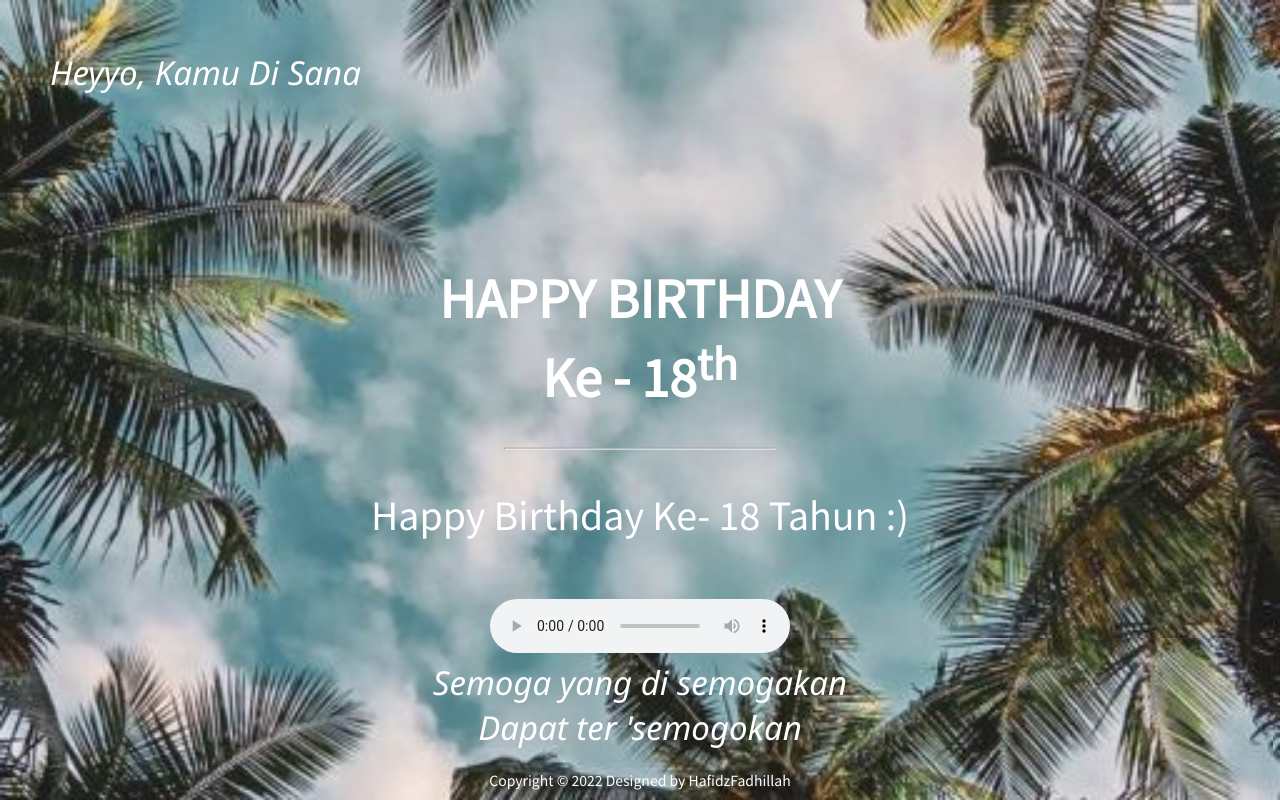
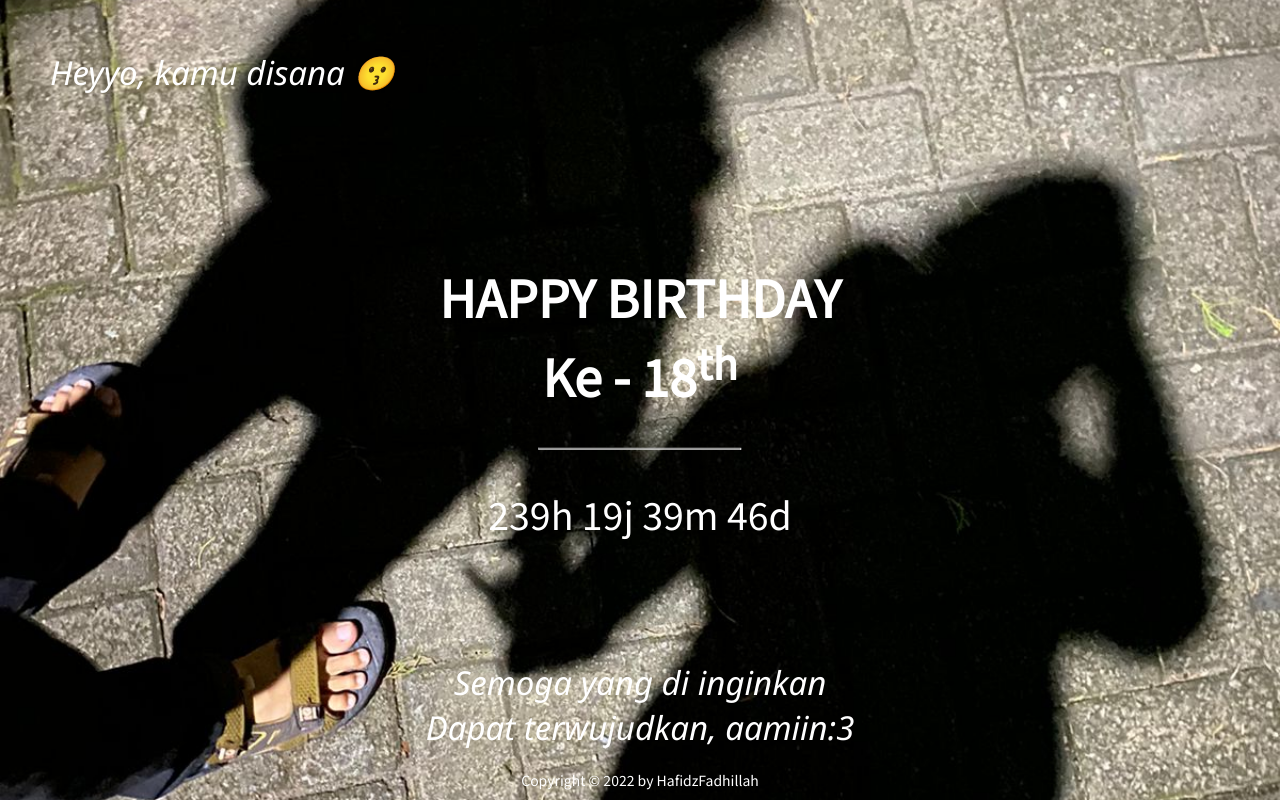
Before and after one commit to Hafidz1121/comingsoonpage, a plain HTML site: page index.html in a window 1280 px wide. Drawn offline with Linux system fonts and the light colour scheme.

Commit message:
Untuk Ditasa

```diff
--- a/index.html
+++ b/index.html
@@ -4,7 +4,7 @@
 <head>
   <meta charset="UTF-8">
   <meta http-equiv="X-UA-Compatible" content="IE=edge">
-  <title>Just For You</title>
+  <title>For Ditasa From Hafidz Fadhillah</title>
   <link rel="stylesheet" href="/styles/style.css">
 </head>
 
@@ -13,7 +13,7 @@
   <div class="bgimg">
 
     <div class="topleft">
-      <p>Heyyo, Kamu Di Sana</p>
+      <p>Heyyo, kamu disana 😗</p>
     </div>
 
     <div class="middle">
@@ -24,15 +24,15 @@
     </div>
 
     <div class="bottomleft">
-      <audio controls>
+      <!-- <audio controls>
         <source src="styles/songs/Happy Birthday.mp3" type="audio/mpeg">
-      </audio>
-      <p>Semoga yang di semogakan <br> Dapat ter 'semogokan</p>
+      </audio> -->
+      <p>Semoga yang di inginkan<br> Dapat terwujudkan, aamiin:3</p>
     </div>
 
     <div class="footer">
       Copyright &copy; 2022
-      Designed by HafidzFadhillah
+      by HafidzFadhillah
     </div>
 
   </div>
--- a/styles/script.js
+++ b/styles/script.js
@@ -1,4 +1,4 @@
-var countDownDate = new Date("Jan 14, 2022 00:00:00").getTime();
+var countDownDate = new Date("Dec 11, 2022 00:00:00").getTime();
 var x = setInterval(function() {
 
     var now = new Date().getTime();
@@ -13,6 +13,6 @@ var x = setInterval(function() {
 
     if (distance < 0) {
         clearInterval(x);
-        document.getElementById("time").innerHTML = "Happy Birthday Ke- 18 Tahun :)";
+        document.getElementById("time").innerHTML = "Happy Birthday Ke- 18 Tahun Bby🌻";
     }
 }, 1000);
--- a/styles/style.css
+++ b/styles/style.css
@@ -13,7 +13,7 @@ body, html {
 
 .bgimg {
     /* background-color: black; */
-    background-image: url("images/latarbelakang.jpg");
+    background-image: url("images/picture3.jpg");
     background-size:cover;
     background-attachment: fixed;
     background-repeat: no-repeat;
```
Also changed, not shown: styles/images/bg1.jpg (deleted), styles/images/img_5620.jpg (deleted), styles/images/picture1.jpg (added), styles/images/picture2.jpg (added), styles/images/picture3.jpg (added), styles/images/withu.jpg (deleted), 1 other file.
